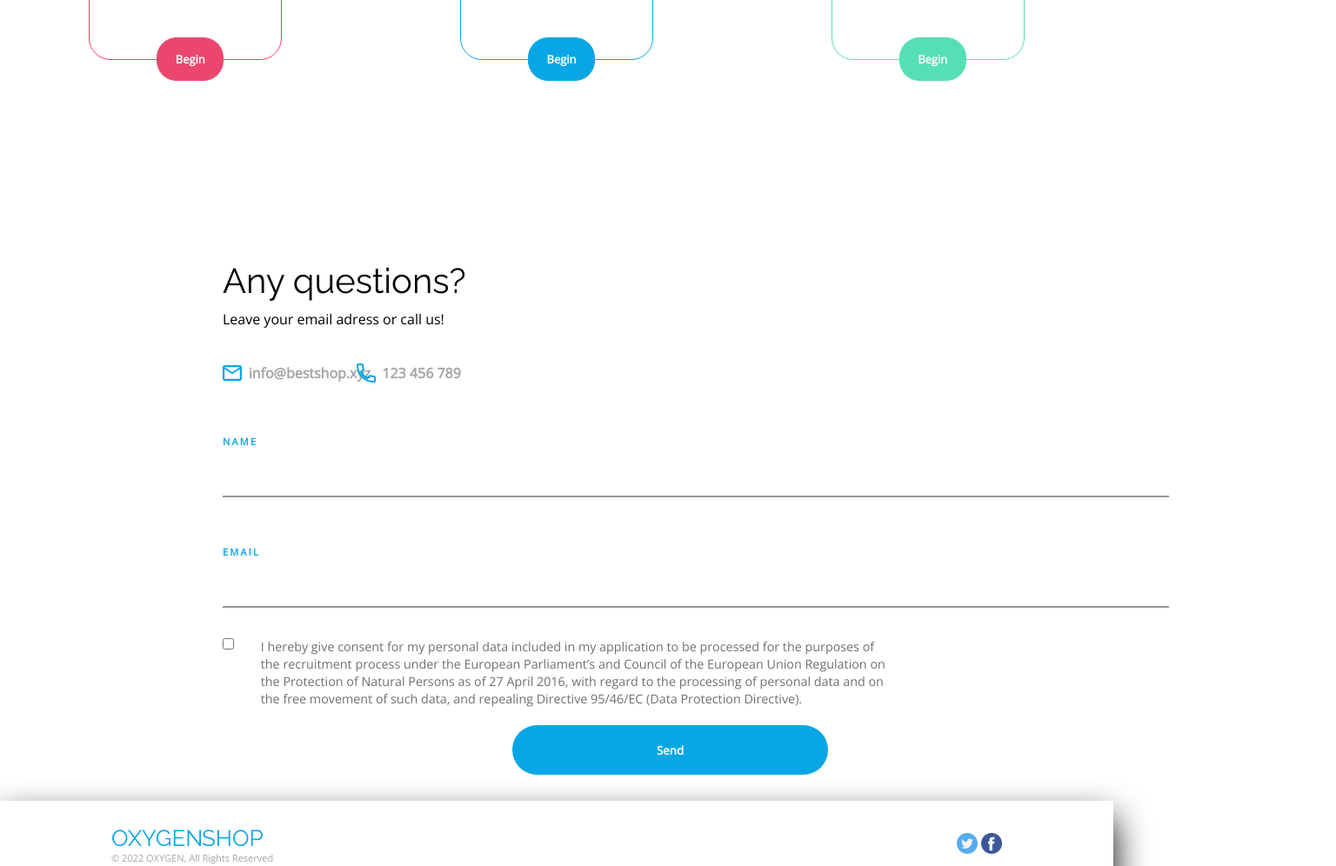
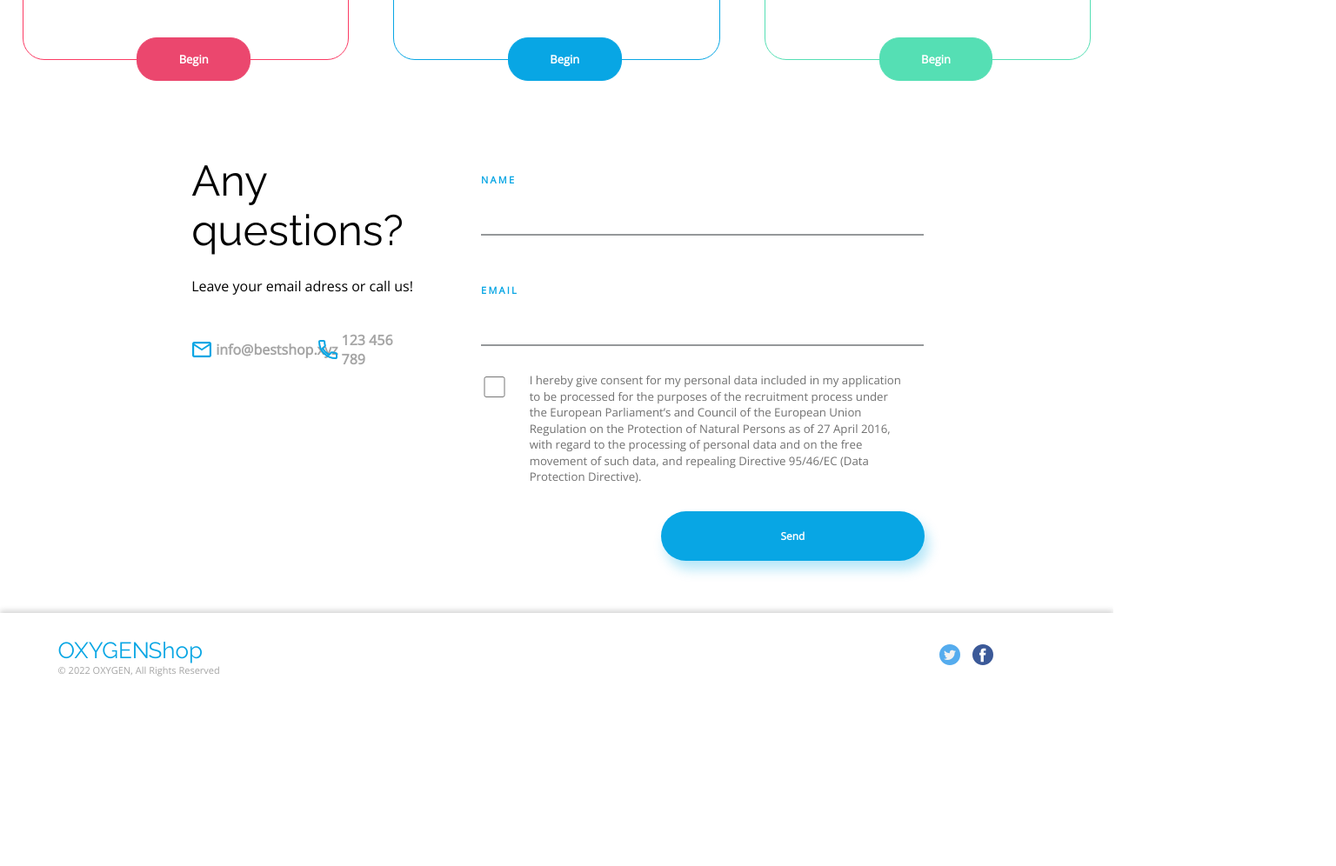
Before and after one commit to simoncriado/Oxygen-Shop-Jose, a website: page index.html in a window 1280 px wide. Shown: the part 3120-4116 px from the top of the page at 87% size, 1536 px wide, since content can reach past the window. After the commit the page ends 3926 px from the top, so only its background shows below. Drawn offline with nearby package versions, Linux system fonts and the light colour scheme.

Commit message:
Maquetación y compatibilidad

```diff
--- a/index.html
+++ b/index.html
@@ -197,6 +197,7 @@
             </section>
         <!--CONTACT-->
             <section class="communication" id="contact">
+                <div class="contact__init">
                     <h2 class="contact__question">Any questions?</h2>
                     <p class="contact__answer">Leave your email adress or call us!</p>
                     <div class="contact__data">
@@ -209,6 +210,7 @@
                             <p class="contact__text">123 456 789</p>
                         </div>
                     </div>
+                </div>
                 <form action="" class="contact__form">
                     <label for="clientname">NAME</label>
                         <input id="clientname" class="clientname client__text" type="text" name="name" required><br>
@@ -216,7 +218,7 @@
                         <input id="clientemail" class="clientemail client__text" type="email" name="email" required><br>
                     <div class="contact__information">
                         <label for="conditions"></label>
-                            <input id="conditions" class="conditions"type="checkbox" name="conditions" required>
+                            <input id="conditions" class="checkbox" type="checkbox" name="conditions" required>
                             <p class="textcheck">I hereby give consent for my personal data included in my application to be processed for the purposes of the recruitment process under the European Parliament’s and Council of the European Union Regulation on the Protection of Natural Persons as of 27 April 2016, with regard to the processing of personal data and on the free movement of such data, and repealing Directive 95/46/EC (Data Protection Directive).<br>
                         <label for="submit"></label>
                             <input id="submit" class="button__submit" type="submit" name="submit" value="Send">
@@ -227,7 +229,7 @@
         <!--FOOTER-->
         <footer class="footer">
             <div class="footer__information">
-                <h1 class="logo__footer">OXYGEN SHOP</h1>
+                <h1 class="logo__footer">OXYGEN Shop</h1>
                 <p class="footer__text">&copy 2022 OXYGEN, All Rights Reserved</p>
             </div>
             <div class="social__media">
--- a/sass/_contact.scss
+++ b/sass/_contact.scss
@@ -2,7 +2,8 @@
 .communication {
     display: block;
     position: relative;
-    left: 7%;
+    margin-top: 80px;
+    margin-left: 8%;
     .contact__question {
         font-family: variables.$font-family-title;
         font-size: 2.5em;
@@ -24,16 +25,15 @@
         color: variables.$grey-color;
         .contact__email {
             display: flex;
-            margin-top: 15px;
+            padding-bottom: 10px;
             .contact__icon {
-                margin-right: 2%;
+                margin-right: 3%;
             }
         }
         .contact__phone {
             display: flex;
-            margin-top: 15px;
             .contact__icon {
-                margin-right: 2%;
+                margin-right: 3%;
             }
         }
     }
@@ -50,7 +50,7 @@
             border-right: none;
             border-left: none;
             border-color: variables.$grey-color-input;
-            min-width: 85%;
+            min-width: 87%;
             margin: 40px 0;
             outline: none;
         }
@@ -60,7 +60,7 @@
             border-right: none;
             border-left: none;
             border-color: variables.$grey-color-input;
-            min-width: 85%;
+            min-width: 87%;
             margin-top: 40px;
             outline: none;
         }
@@ -69,64 +69,100 @@
         }
         .contact__information {
             display: flex;
-            align-items: flex-start;
             margin-top: 20px;
-            width: 60%;
-            .conditions {
+            width: 85%;
+            .checkbox {
                 margin-right: 4%;
+                width: 5%;
+                height: 24px;
             }
             .textcheck {
                 color: variables.$grey-color-conditions;
                 font-family: variables.$font-family-text;
-                font-size: 1.302em;
+                font-size: 1.202em;
                 line-height: 1.400em;
                 font-weight: 400;
                 letter-spacing: normal;
+                margin-top: -5px;
             }
             .button__submit {
             display: flex;
             position: relative;
             justify-content: center;
-            width: 60%;
-            left: 40%;
-            margin: 20px 30px 30px 0px;
+            cursor: pointer;
+            left: 35%;
+            margin: 30px 30px 30px 0px;
             background-color: variables.$blue-color;
             color: variables.$white-color;
             font-family: variables.$font-family-text;
+            font-size: 0.900em;
             font-weight: 700;
             border-radius: 35px;
-            width: 50%;
+            width: 70%;
             height: 57px;
             border: none;
+            box-shadow: 5px 10px 14px variables.$blue-color-shadow;
             }
             .button__submit:hover {
-            box-shadow: 5px 2px 14px variables.$blue-color;
+                background-color: variables.$blue-color-hover
             }
         }
     }
 }
 @media (min-width: 1000px) {
     .communication {
-        top: 200px;
-        left: 20%;
+        display: flex;
+        justify-content: center;
+        align-items: center;
+        .contact__init {
+            display: flex;
+            flex-direction: column;
+            width: 100%;
+            margin-top: -200px;
+            margin-left: 10%;
+            .contact__question {
+                font-size: 3.063em;
+            }
+            .contact__answer {
+                padding-top: 15px;
+            }
             .contact__data {
                 display: flex;
                 align-items: center;
-            left: 0;
+                justify-content: space-evenly;
+                font-family: variables.$font-family-text;
+                font-size: 1em;
+                font-weight: 600;
+                color: variables.$grey-color;
+                margin-left: -13%;
                 .contact__email {
-                width: 12%;
-                margin: 0;
+                    width: 30%;
                     .contact__icon {
                         margin-right: 5%;
                     }
                 }
                 .contact__phone {
-                width: 12%;
-                margin: 0;
+                    width: 30%;
+                    padding-bottom: 10px;
                     .contact__icon {
                         margin-right: 5%;
                     }
                 }
             }
         }
+        .contact__form {
+            margin-left: 0%;
+            .clientname {
+                min-width: 70%;
             }
+            .clientemail {
+                min-width: 70%;
+            }
+            .contact__information {
+                .textcheck {
+                    width: 70%;
+                }
+            }
+        }
+    }
+}
--- a/sass/_footer.scss
+++ b/sass/_footer.scss
@@ -4,10 +4,12 @@
     position: relative;
     justify-content: space-between;
     align-items: center;
-    box-shadow: 0px 20px 40px variables.$black-color-shadow;
-    top: 200px;
-    padding: 30px 10%;
+    box-shadow: 0px -3px 6px variables.$black-color-shadow;
+    margin-top: 30px;
+    padding: 30px;
     .footer__information {
+        width: 100%;
+        padding-left: 3%;
         .logo__footer {
             font-family: variables.$font-family-title;
             font-style: normal;
@@ -28,6 +30,19 @@
 
         }
     }
-    // .social__media {
-    // }
+    .social__media {
+        display: flex;
+        width: 40%;
+        margin-right: 10%;
+        justify-content: end;
+        .facebook {
+            padding: 0 60%;
+        }
+    }
 }
+// @media (min-width: 1000px) {
+//     .footer {
+//         .footer__information {
+//         }
+//     }
+// }
--- a/sass/_prices.scss
+++ b/sass/_prices.scss
@@ -8,7 +8,7 @@
         font-weight: 400;
         text-align: center;
         margin-top: 80px;
-        margin-bottom: -40px;
+        margin-bottom: -30px;
     }
     .pricing__box {
         display: block;
@@ -148,27 +148,29 @@
 }
 @media (min-width: 1000px) {
     .conditions {
+        .pricing__title {
+            margin-bottom: 0px;
+        }
         .pricing__box {
             display: flex;
             flex-direction: row;
             align-items: center;
-            justify-content: center;
             .pricing__container {
-                display: flex;
-                position: relative;
                 left: 0;
                 top: 30px;
                 flex-direction: column;
-                width: 100%;
                 height: 460px;
+                margin: 20px 2%;
                 .pricing__category {
                     margin: 40px 0;
                 }
                 .pricing__dates {
-                    position: absolute;
-                    bottom: 80px;
-                    left: 0;
-                    top: 160px;
+                    display: flex;
+                    position: relative;
+                    flex-direction: column;
+                    align-items: center;
+                    right: 25%;
+                    width: 100%;
                     .pricing__info {
                         display: flex;
                         justify-content: center;
--- a/sass/_variables.scss
+++ b/sass/_variables.scss
@@ -2,7 +2,7 @@
     $font-family-title: "Raleway", sans-serif;
     $white-color: #FFFFFF;
     $black-color: #000000;
-    $black-color-shadow: #000002;
+    $black-color-shadow: #00000029;
     $blue-color: #08A6E4;
     $blue-color-shadow: #07ace64a;
     $blue-color-category: #13253B;
@@ -14,7 +14,7 @@
     $grey-color-conditions: #707070;
     $red-color: #FB3B64;
     $red-color-pricing: #EB476E;
-    $red-color-hover: #fa1e4e;
+    $red-color-hover: #FA1E4E;
     $cyan-color: #55DFB4;
     $cyan-color-hover: #29d69f;
     $green-color: #55DFB4;
--- a/sass/style.scss
+++ b/sass/style.scss
@@ -14,4 +14,5 @@
 
 body {
     min-width: 320px;
+    min-height: 100%;
 }
```
Also changed, not shown: css/style.css, 1 other file. Lines whose indentation alone changed are shown as unchanged.
